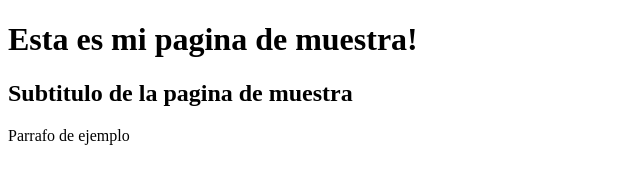
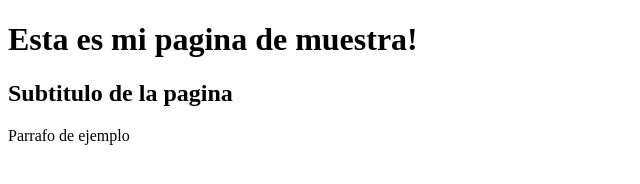
Before and after one commit to pfhirchoren/Hirchoren-devops, a plain HTML site: page portfolio/motos.html in a window 1280 px wide. Shown: the whole page, without its empty margins (0-640 px from the left). Drawn offline with Linux system fonts and the light colour scheme.

Commit message:
Se modifico el archivo motos.html

```diff
--- a/portfolio/motos.html
+++ b/portfolio/motos.html
@@ -6,7 +6,7 @@
 </head>
 <body>
         <h1>Esta es mi pagina de muestra!</h1>
-        <h2>Subtitulo de la pagina de muestra</h2>
+        <h2>Subtitulo de la pagina</h2>
 	<p>Parrafo de ejemplo</p>
 </body>
 </html>
```
